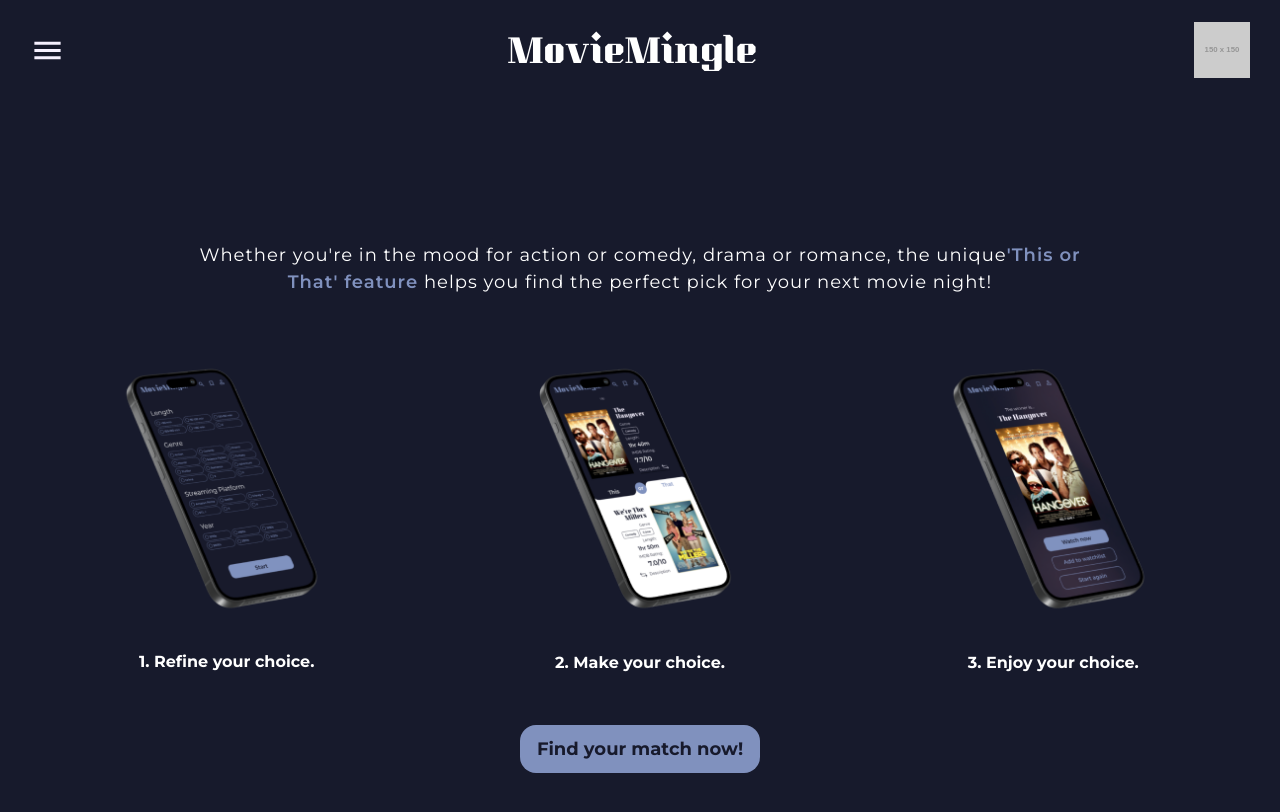
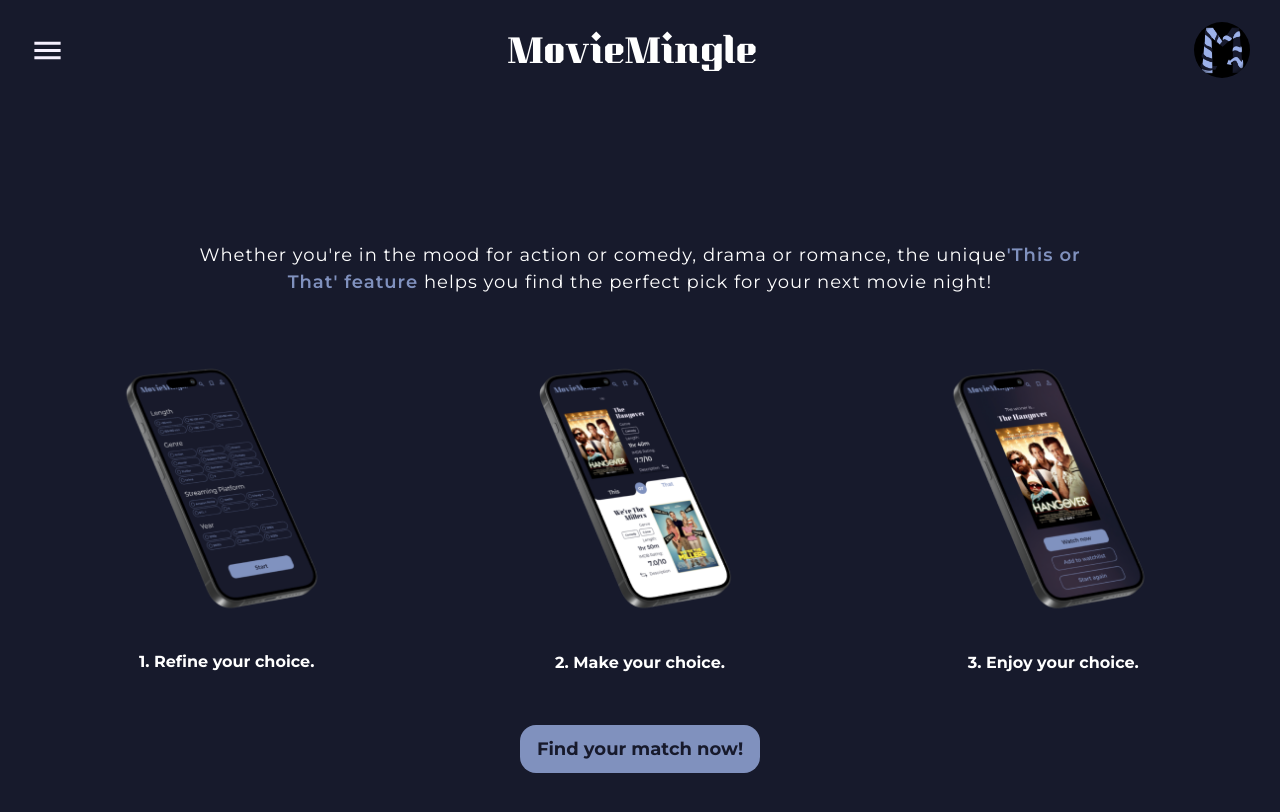
Before and after one commit to Deaniebean/MovieMingle, a React (Vite) app in the folder frontend/: page /home in a window 1280 px wide. Shown: the top 812 px of the page. Built offline with nearby package versions, Linux system fonts and the light colour scheme.

Commit message:
added logo image

```diff
--- a/frontend/src/components/Navbar.css
+++ b/frontend/src/components/Navbar.css
@@ -95,6 +95,17 @@
 
   }
 
+  .fade-border {
+    --border-size: 4px;
+    background: radial-gradient(circle, rgba(255, 255, 255, 0) 70%, rgba(0, 0, 0, 1) 100%);
+    position: absolute;
+    top: -4px;
+    right: -4px;
+    bottom: -4px;
+    left: -4px;
+    z-index: 0;
+    border-radius: 50%;
+  }
 
 
 @media only screen and (min-width: 767px) {
--- a/frontend/src/components/Navbar.tsx
+++ b/frontend/src/components/Navbar.tsx
@@ -5,16 +5,20 @@
 
 // Components
 import MenuIcon from '@mui/icons-material/Menu';
+import LogoImage from './innerComponents/Logo';
 
-interface LogoProps {
-  src: string;
-  alt: string;
-}
+// Assets
+import Logo from '../../public/logo.png'
 
-const Logo: React.FC<LogoProps> = ({ src, alt }) => (
-  // Max height and width added to image and object: contain
-  <img loading="lazy" src={src} alt={alt} className='w-14 h-14 object-contain'/>
-);
+// interface LogoProps {
+//   src: string;
+//   alt: string;
+// }
+
+// const Logo: React.FC<LogoProps> = ({ src, alt }) => (
+//   // Max height and width added to image and object: contain
+//   <img loading="lazy" src={src} alt={alt} className='w-14 h-14 object-contain'/>
+// );
 
 interface NavbarProps {
   isOpen: boolean;
@@ -25,7 +29,7 @@
   const [screenWidth, setScreenWidth] = useState(window.innerWidth);
 
   const navbarRef = useRef<HTMLDivElement>(null);
-  const [navbarHeight, setNavbarHeight] = useState(window.innerWidth > 1024 ? 60 : 0);
+  const [navbarHeight, setNavbarHeight] = useState(window.innerWidth > 767 ? 60 : 0);
 
   useEffect(() => {
     console.log("navbar height:" + navbarHeight);
@@ -64,7 +68,7 @@
                <MenuIcon fontSize='large'/>
               </div>
               <h1 className="logo mt-3">MovieMingle</h1>
-              <Logo src="https://via.placeholder.com/150" alt="Logo" />
+              <LogoImage src={Logo} alt="Logo" />
             </div>
           </div>
         ) : (
--- /dev/null
+++ b/frontend/src/components/innerComponents/Logo.tsx
@@ -0,0 +1,18 @@
+import React from 'react';
+
+interface LogoProps {
+  src: string;
+  alt?: string;
+}
+
+const Logo: React.FC<LogoProps> = ({ src, alt }) => {
+  return (
+    <div className="relative inline-block">
+      <div className="absolute inset-0 border-4 border-transparent rounded-full fade-border"></div>
+      {/* <img loading="lazy" src={src} alt={alt} className='w-14 h-14 object-contain'/> */}
+      <img src={src} alt={alt} className="w-14 h-14 object-contain rounded-full" />
+    </div>
+  );
+};
+
+export default Logo;
```
